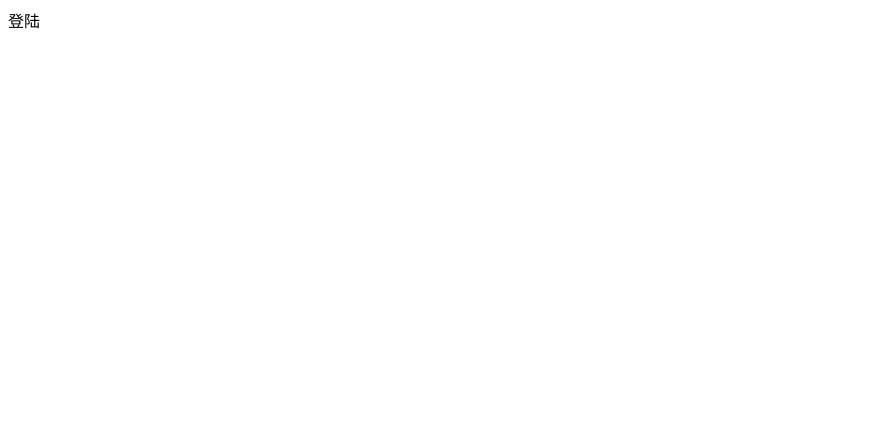
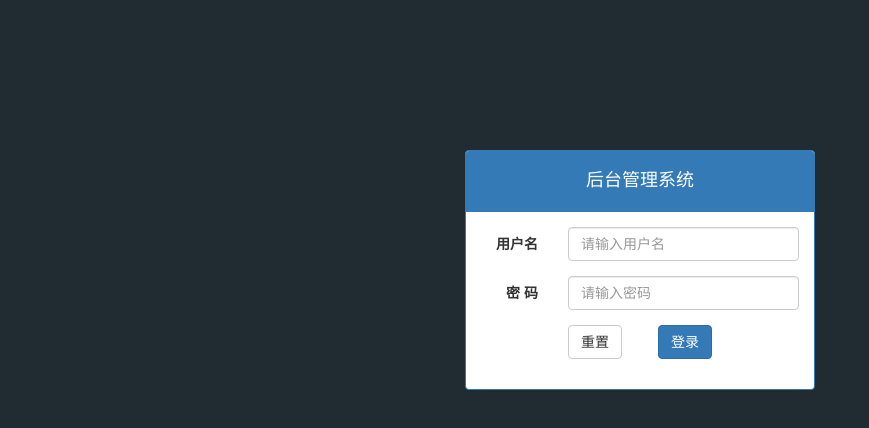
Before and after one commit to JepsonGithub/letao, a website: page public/back/login.html in a window 1280 px wide. Shown: the whole page, without its empty margins (0-869 px from the left). Drawn offline with Linux system fonts and the light colour scheme.

Commit message:
01-登录静态页面构建完成

```diff
--- a/public/back/css/common.css
+++ b/public/back/css/common.css
@@ -0,0 +1,13 @@
+@charset "utf-8";
+
+.body_bg {
+  background-color: #212C32;
+}
+
+.mt_150 {
+  margin-top: 150px;
+}
+
+.panel h4 {
+  text-align: center;
+}
--- a/public/back/login.html
+++ b/public/back/login.html
@@ -3,10 +3,47 @@
 <head>
   <meta charset="UTF-8">
   <title>Title</title>
+  <link rel="stylesheet" href="lib/bootstrap/css/bootstrap.css">
+  <link rel="stylesheet" href="css/common.css">
 </head>
-<body>
+<body class="body_bg">
 
-登陆
+<div class="container">
+  <div class="col-md-4 col-md-offset-4">
+    <div class="panel panel-primary mt_150">
+      <div class="panel-heading">
+        <h4>后台管理系统</h4>
+      </div>
+      <div class="panel-body">
+        <form class="form-horizontal">
+          <div class="form-group">
+            <label for="username" class="col-sm-3 control-label">用户名</label>
+            <div class="col-sm-9">
+              <input type="text" class="form-control" id="username" placeholder="请输入用户名">
+            </div>
+          </div>
+          <div class="form-group">
+            <label for="password" class="col-sm-3 control-label">密 码</label>
+            <div class="col-sm-9">
+              <input type="password" class="form-control" id="password" placeholder="请输入密码">
+            </div>
+          </div>
+          <div class="form-group">
+            <div class="col-sm-offset-3 col-sm-6">
+              <button type="reset" class="btn btn-default pull-left">重置</button>
+              <button type="submit" class="btn btn-primary pull-right">登录</button>
+            </div>
+          </div>
+        </form>
+      </div>
+    </div>
+  </div>
+</div>
+
+<script src="lib/jquery/jquery.js"></script>
+<script src="lib/bootstrap/js/bootstrap.js"></script>
+<script src="js/common.js"></script>
+<script src="js/login.js"></script>
 
 </body>
 </html>
```
